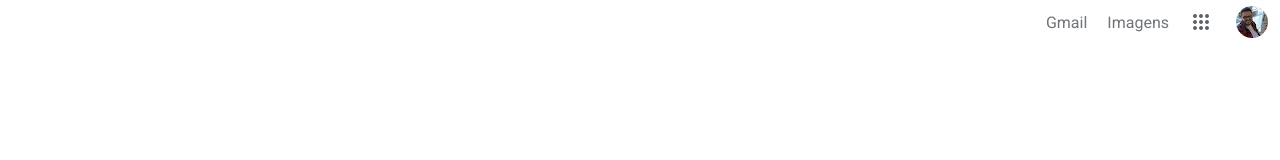
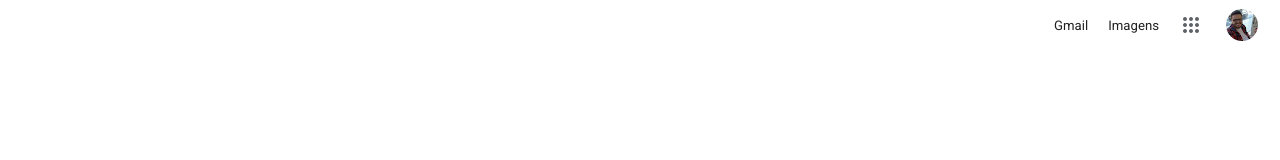
Before and after one commit to mateus2a/clone-google-homepage, a React (Vite) app: page / in a window 1280 px wide. Shown: the top 160 px of the page. Built offline with nearby package versions, Linux system fonts and the light colour scheme.

Commit message:
fix: header css

```diff
--- a/src/components/Header/styles.ts
+++ b/src/components/Header/styles.ts
@@ -5,14 +5,19 @@ export const Header = styled.header`
   flex-direction: row;
   justify-content: flex-end;
   align-items: center;
+  height: 48px;
+  padding-right: 10px;
+  padding-top: 2px;
 `;
 
 export const Paragraph = styled.p`
   margin: 0 10px;
   cursor: pointer;
+  color: rgba(0,0,0,.87);
   &:hover {
     border-bottom: 1px solid var(--black);
   }
+  font-size: 13.2px;
 `;
 
 export const Image = styled.img`
--- a/src/styles/global.ts
+++ b/src/styles/global.ts
@@ -8,7 +8,7 @@ export const GlobalStyle = createGlobalStyle`
     --button: #F8F8F8;
     --bottom: #F2F2F2;
     --text-dark: #70757a;
-    --text-middle-dark: #7B7B7B;
+    --text-middle-dark: #202124;
     --text-link: #1A0DBD;
   }
   * {
```
